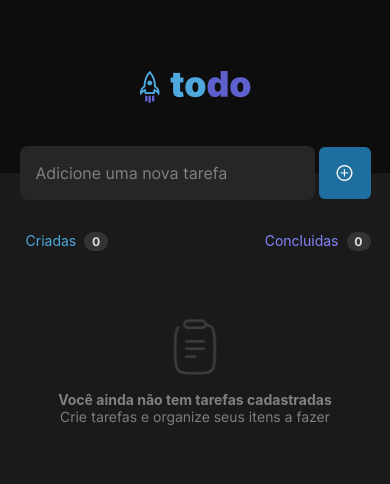
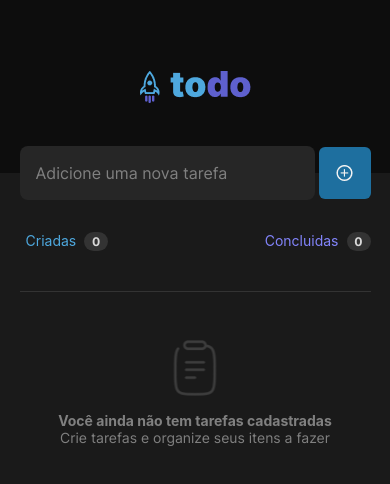
Before and after one commit to guto2xx/todo, a React Native app: screen / in a window 390 px wide. Shown: the top 484 px of the page. Built offline with nearby package versions, Linux system fonts and the light colour scheme.

Commit message:
[FIX] -  task component style

```diff
--- a/src/components/task/styles.ts
+++ b/src/components/task/styles.ts
@@ -12,8 +12,7 @@ export const styles = StyleSheet.create({
     borderRadius: 8,
     padding: 12,
     paddingRight: 8,
-
-    margin: 20,
+    marginBottom: 8,
   },
 
   text: {
--- a/src/screens/home/index.tsx
+++ b/src/screens/home/index.tsx
@@ -99,8 +99,10 @@ export function Home() {
         ></StatusText>
       </View>
 
-      <View style={styles.taskBox}>
+      {tasks.length === 0 && <View style={styles.separator} />}
+
       <FlatList
+        style={styles.taskBox}
         data={tasks}
         keyExtractor={(item) => item.text}
         renderItem={({ item }) => (
@@ -129,6 +131,5 @@ export function Home() {
         )}
       />
     </View>
-    </View>
   )
 }
--- a/src/screens/home/styles.ts
+++ b/src/screens/home/styles.ts
@@ -2,6 +2,7 @@ import { StyleSheet } from 'react-native'
 
 export const styles = StyleSheet.create({
   container: {
+    height: '100%',
     flex: 1,
     backgroundColor: '#1A1A1A',
     alignItems: 'center',
@@ -26,7 +27,7 @@ export const styles = StyleSheet.create({
 
   taskBox: {
     width: '90%',
-    alignItems: 'center',
+    height: '60%',
   },
 
   listEmptyWrapper: {
@@ -58,5 +59,12 @@ export const styles = StyleSheet.create({
     marginBottom: 20,
     marginTop: 32,
     paddingLeft: 6,
+    paddingBottom: 20,
+  },
+
+  separator: {
+    width: '90%',
+    borderBottomColor: '#333333',
+    borderBottomWidth: 1,
   },
 })
```
Lines whose indentation alone changed are shown as unchanged.
